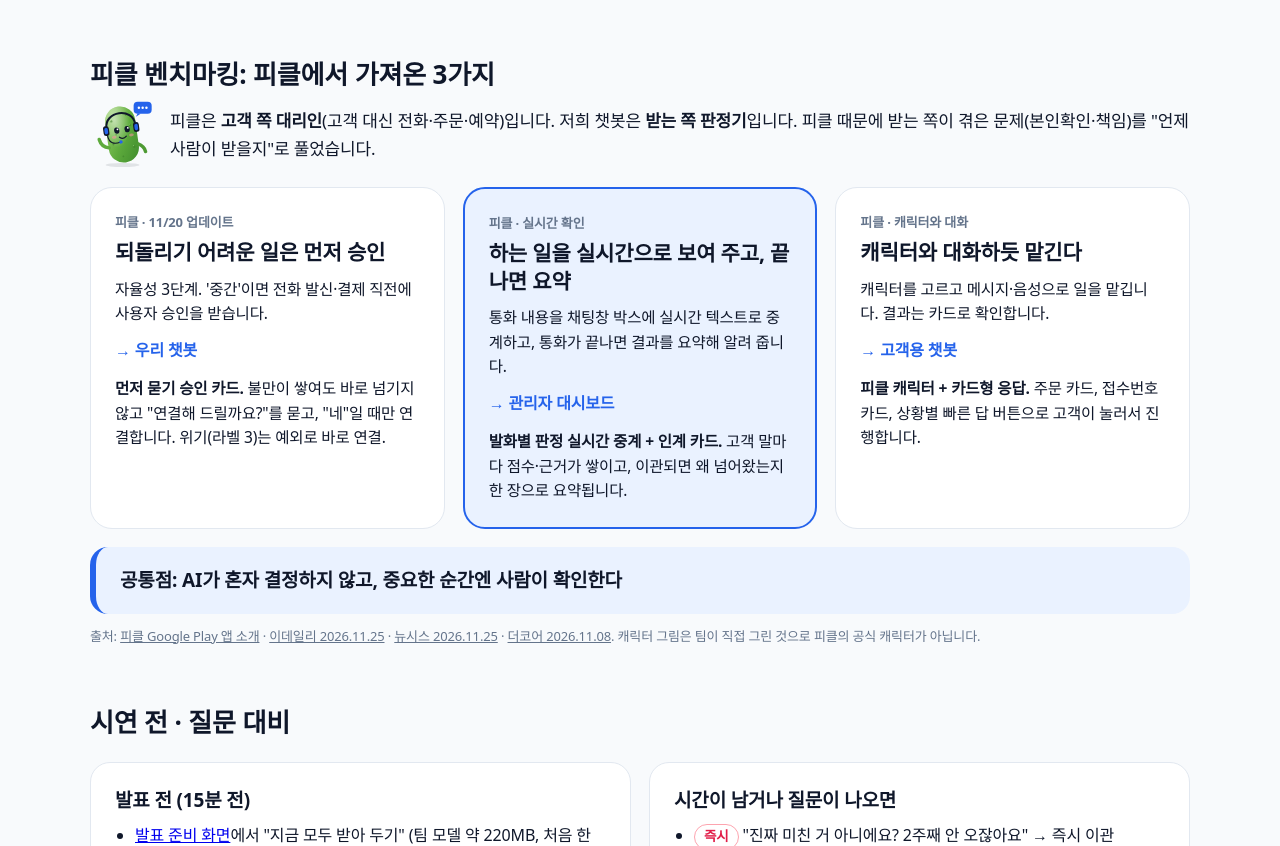
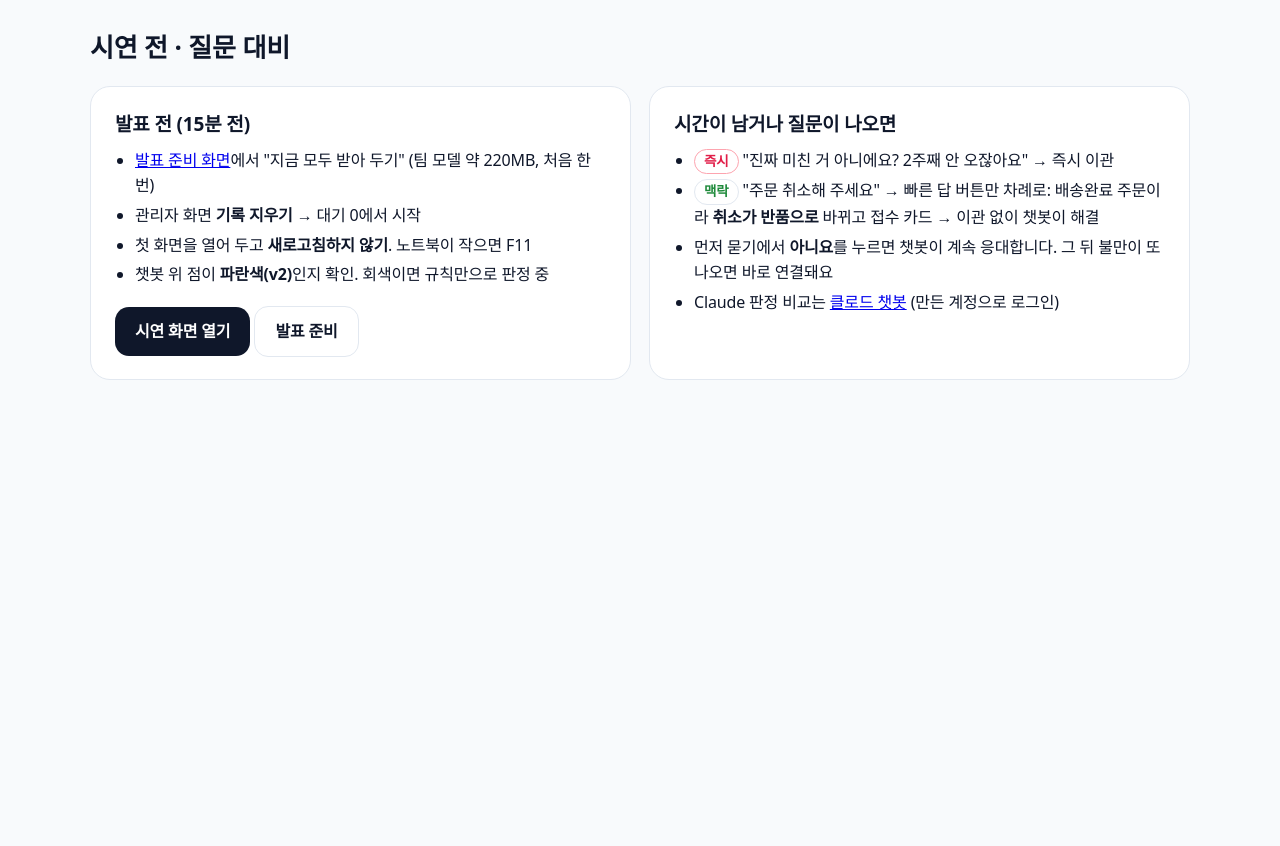
Before and after one commit to Team02-Re-2/chatbot-demo, a plain HTML site: page script/index.html in a window 1280 px wide. Shown: the part 1716-2562 px from the top of the page. After the commit the page ends 2160 px from the top, so only its background shows below. Drawn offline with Linux system fonts and the light colour scheme; a web font is replaced by a local one.

Commit message:
시연 대본: 피클 이야기 제거

```diff
--- a/script/index.html
+++ b/script/index.html
@@ -106,7 +106,7 @@ section{margin-top:56px}
         <div class="say"><span class="lab">말하기</span><p>"지금 보시는 게 저희 시제품입니다. 왼쪽은 고객이 보는 챗봇, 오른쪽은 상담사가 보는 관리자 화면입니다. 위 숫자처럼 기준선 0.7로 상담사 연결을 22.2%에서 10.9%로 줄인 판정이 이 챗봇 안에서 그대로 돌아갑니다."</p></div>
         <div class="do"><span class="lab">누르기 · 확인</span><ol><li>첫 화면 맨 위 숫자 3개를 손으로 가리킵니다.</li><li>챗봇 위 <b>파란 점 "팀 모델 v2 + 규칙 안전장치로 판정 중"</b>을 확인합니다.</li></ol></div></div>
       <div class="st" id="s1"><div class="t">0:15<small>30초</small></div>
-        <div class="say"><span class="lab">말하기</span><p>"택배가 안 와서 짜증난다는 첫 말에 불만 점수 0.79가 나옵니다. 아직 한 번이라 챗봇이 계속 응대합니다. 같은 불만이 한 번 더 나오면 0.97, 최근 발화 두 개가 모두 불만입니다. 그래도 바로 넘기지 않고 '상담사에게 연결해 드릴까요?' 먼저 묻습니다. 피클이 전화나 결제 직전에 사용자 승인을 받는 것과 같은 방식입니다."</p></div>
+        <div class="say"><span class="lab">말하기</span><p>"택배가 안 와서 짜증난다는 첫 말에 불만 점수 0.79가 나옵니다. 아직 한 번이라 챗봇이 계속 응대합니다. 같은 불만이 한 번 더 나오면 0.97, 최근 발화 두 개가 모두 불만입니다. 그래도 바로 넘기지 않고 '상담사에게 연결해 드릴까요?' 먼저 묻습니다."</p></div>
         <div class="do"><span class="lab">누르기 · 확인</span><ol><li>시연 문장 <span class="chip b">① 먼저 묻기</span> → 관리자 화면 판정 <b>불만 0.79</b></li><li><span class="chip b">② 먼저 묻기</span> → <b>불만 0.97</b>, 챗봇에 <b>연결 승인 카드</b></li></ol></div></div>
       <div class="st" id="s2"><div class="t">0:45<small>25초</small></div>
         <div class="say"><span class="lab">말하기</span><p>"고객이 '네'라고 하면 그때 상담사에게 넘어갑니다. 오른쪽에 대기 1건이 생기고, 인계 정보에 어떤 말 때문에 넘어왔는지, 근거 표현과 점수, 판정 이력이 정리됩니다. 상담사는 고객에게 처음부터 다시 묻지 않아도 됩니다."</p></div>
@@ -120,17 +120,6 @@ section{margin-top:56px}
     </div>
   </section>
 
-  <section>
-    <h2>피클 벤치마킹: 피클에서 가져온 3가지</h2>
-    <div class="pk"><img src="../assets/pickle.svg" alt=""><p style="margin:0;font-size:17px">피클은 <b>고객 쪽 대리인</b>(고객 대신 전화·주문·예약)입니다. 저희 챗봇은 <b>받는 쪽 판정기</b>입니다. 피클 때문에 받는 쪽이 겪은 문제(본인확인·책임)를 "언제 사람이 받을지"로 풀었습니다.</p></div>
-    <div class="cards">
-      <div class="card"><div class="k">피클 · 11/20 업데이트</div><h3>되돌리기 어려운 일은 먼저 승인</h3><p>자율성 3단계. '중간'이면 전화 발신·결제 직전에 사용자 승인을 받습니다.</p><div class="arrow">→ 우리 챗봇</div><p><b>먼저 묻기 승인 카드.</b> 불만이 쌓여도 바로 넘기지 않고 "연결해 드릴까요?"를 묻고, "네"일 때만 연결합니다. 위기(라벨 3)는 예외로 바로 연결.</p></div>
-      <div class="card hl"><div class="k">피클 · 실시간 확인</div><h3>하는 일을 실시간으로 보여 주고, 끝나면 요약</h3><p>통화 내용을 채팅창 박스에 실시간 텍스트로 중계하고, 통화가 끝나면 결과를 요약해 알려 줍니다.</p><div class="arrow">→ 관리자 대시보드</div><p><b>발화별 판정 실시간 중계 + 인계 카드.</b> 고객 말마다 점수·근거가 쌓이고, 이관되면 왜 넘어왔는지 한 장으로 요약됩니다.</p></div>
-      <div class="card"><div class="k">피클 · 캐릭터와 대화</div><h3>캐릭터와 대화하듯 맡긴다</h3><p>캐릭터를 고르고 메시지·음성으로 일을 맡깁니다. 결과는 카드로 확인합니다.</p><div class="arrow">→ 고객용 챗봇</div><p><b>피클 캐릭터 + 카드형 응답.</b> 주문 카드, 접수번호 카드, 상황별 빠른 답 버튼으로 고객이 눌러서 진행합니다.</p></div>
-    </div>
-    <div class="band">공통점: AI가 혼자 결정하지 않고, 중요한 순간엔 사람이 확인한다</div>
-    <div class="src">출처: <a href="https://play.google.com/store/apps/details?hl=ko&amp;id=com.pickle.client" target="_blank" rel="noopener">피클 Google Play 앱 소개</a> · <a href="https://www.edaily.co.kr/News/Read?mediaCodeNo=257&amp;newsId=02341926645649328" target="_blank" rel="noopener">이데일리 2026.11.25</a> · <a href="http://www.newsis.com/view/NISX20261125_0003883342" target="_blank" rel="noopener">뉴시스 2026.11.25</a> · <a href="https://thecore.media/briefing_pickle_agent_reviews/" target="_blank" rel="noopener">더코어 2026.11.08</a>. 캐릭터 그림은 팀이 직접 그린 것으로 피클의 공식 캐릭터가 아닙니다.</div>
-  </section>
 
   <section>
     <h2>시연 전 · 질문 대비</h2>
```
